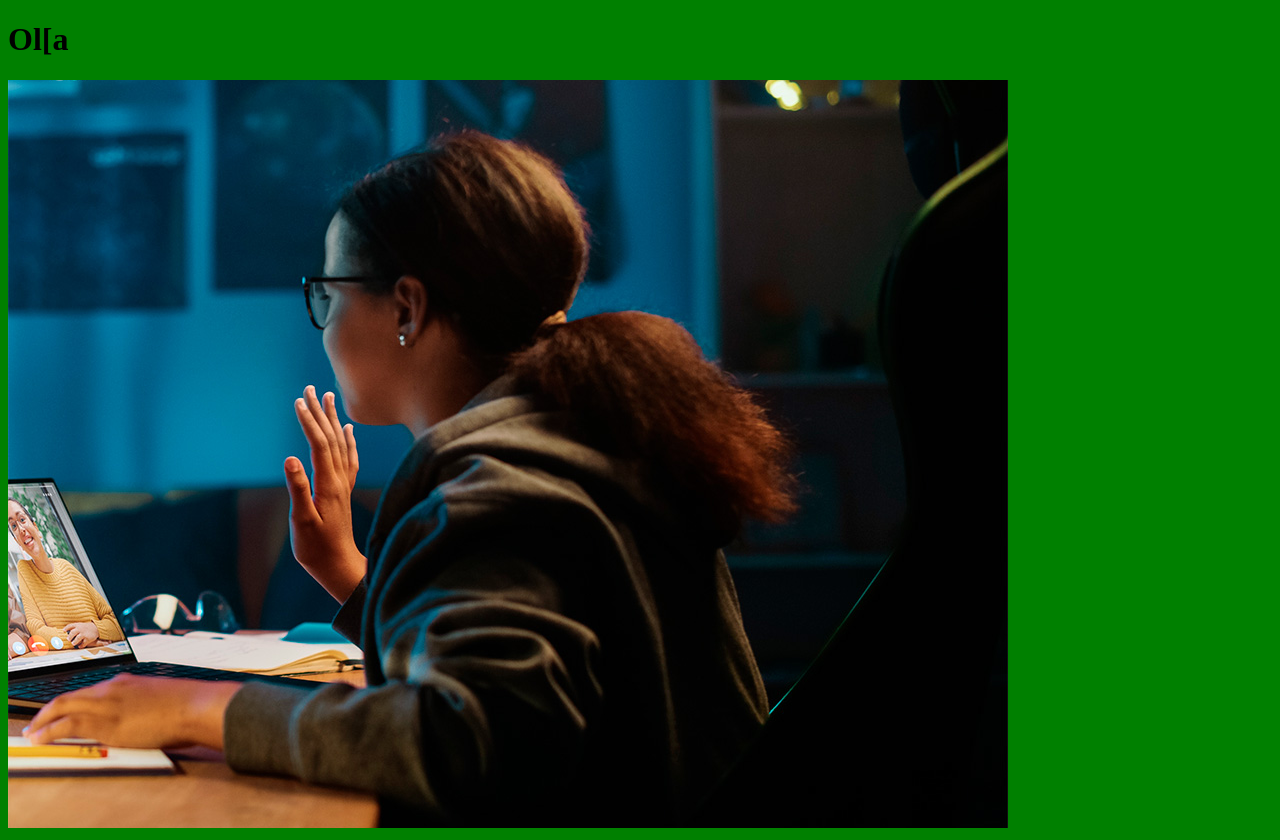
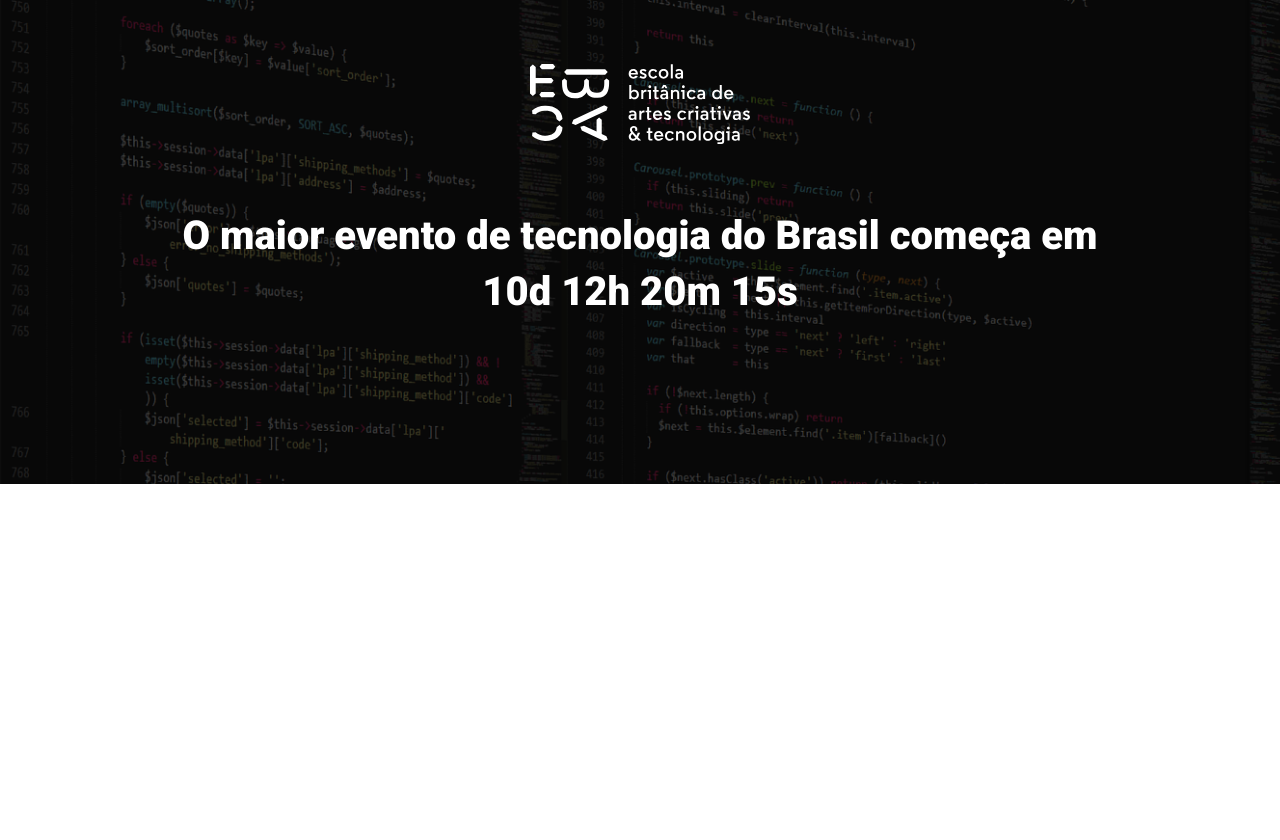
Before and after one commit to vluigimartins/ebac_tech_talks, a website built with Parcel: page src/index.html in a window 1280 px wide. After the commit the page ends 800 px from the top, so only its background shows below. Built offline with nearby package versions, Linux system fonts and the light colour scheme.

Commit message:
criando o hero

```diff
--- a/src/index.html
+++ b/src/index.html
@@ -3,12 +3,25 @@
 <head>
     <meta charset="UTF-8">
     <meta name="viewport" content="width=device-width, initial-scale=1.0">
-    <title>Document</title>
+    <title>EBAC Tech Talks</title>
+
+    <link rel="preconnect" href="https://fonts.googleapis.com">
+    <link rel="preconnect" href="https://fonts.gstatic.com" crossorigin>
+    <link href="https://fonts.googleapis.com/css2?family=Roboto:wght@400;700;900&display=swap" rel="stylesheet">
+
     <link rel="stylesheet" href="styles/main.scss">
 </head>
 <body>
-    <h1>Ol[a</h1>
-    <img src="./images/images/backend.png" alt="">
+    <header class="hero">
+        <div class="container">
+            <img class="hero__logo" src="./images/images/ebac_logo.svg" alt="EBAC">
+            <p class="hero__text">
+                O maior evento de tecnologia do Brasil começa em 10d 12h 20m 15s
+            </p>
+        </div>
+    </header>
+
+
     <script src="scripts/main.js"></script>
 </body>
 </html>
--- /dev/null
+++ b/src/styles/hero.scss
@@ -0,0 +1,52 @@
+.hero {
+    padding-top: 64px;
+    padding-bottom: 100px;
+    background-image: url(../images/images/fundo.png);
+    background-repeat: no-repeat;
+    background-size: cover;
+    position: relative;
+
+    .container {
+        position: relative;
+    }
+
+    &::before {
+        position: absolute;
+        top: 0;
+        left: 0;
+        width: 100%;
+        height: 100%;
+        background-color: #000;
+        content: '';
+        opacity: .7;
+    }
+
+    &__text{
+        margin-top: 64px;
+        margin-bottom: 64px;
+        font-size: 40px;
+        line-height: 56px;
+        font-weight: 800;
+        text-align: center;
+    }
+
+    &__logo{
+        margin: 0 auto;
+        height: 80px;
+        display: block;
+    }
+
+    @media (max-width: 640px) {
+        padding: 40px 0;
+
+        &__logo  {
+            height: 40px;
+        }
+
+        &__text {
+            font-size: 22px;
+            line-height: 24px;
+            margin: 24px 0;
+        }
+    }
+}
--- a/src/styles/main.scss
+++ b/src/styles/main.scss
@@ -1,3 +1,23 @@
-body {
-    background-color: green;
+@use 'hero';
+
+* {
+    margin: 0;
+    padding: 0;
+    box-sizing: border-box;
+    font-family: Roboto, sans-serif;
+    color: #fff;
 }
+
+.container {
+    max-width: 960px;
+    width: 100%;
+    margin: 0 auto;
+
+    @media (max-width: 640px) {
+        max-width: 80%;
+    }
+
+    @media (max-width: 1024px) {
+        max-width: 90%;
+    }
+}
```
